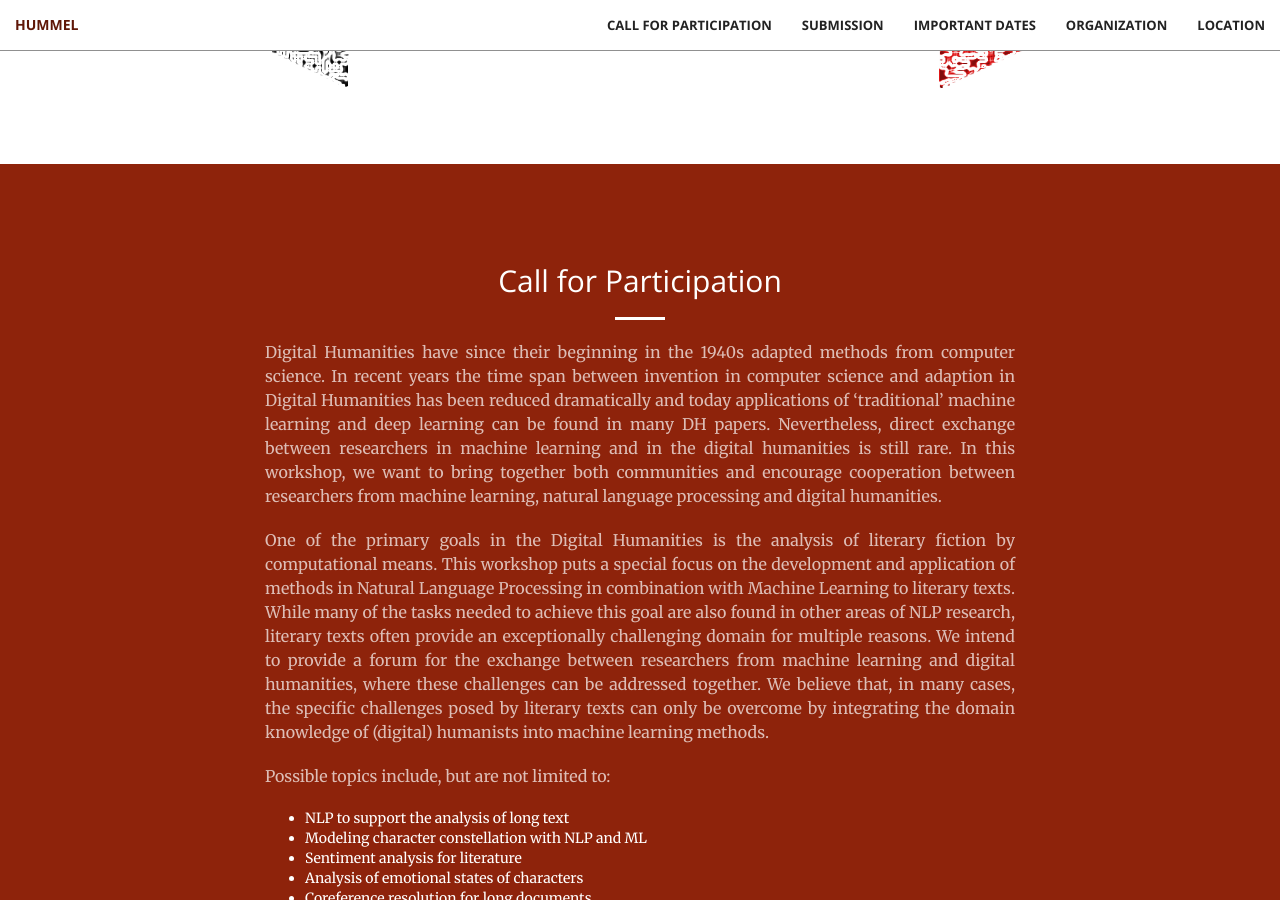
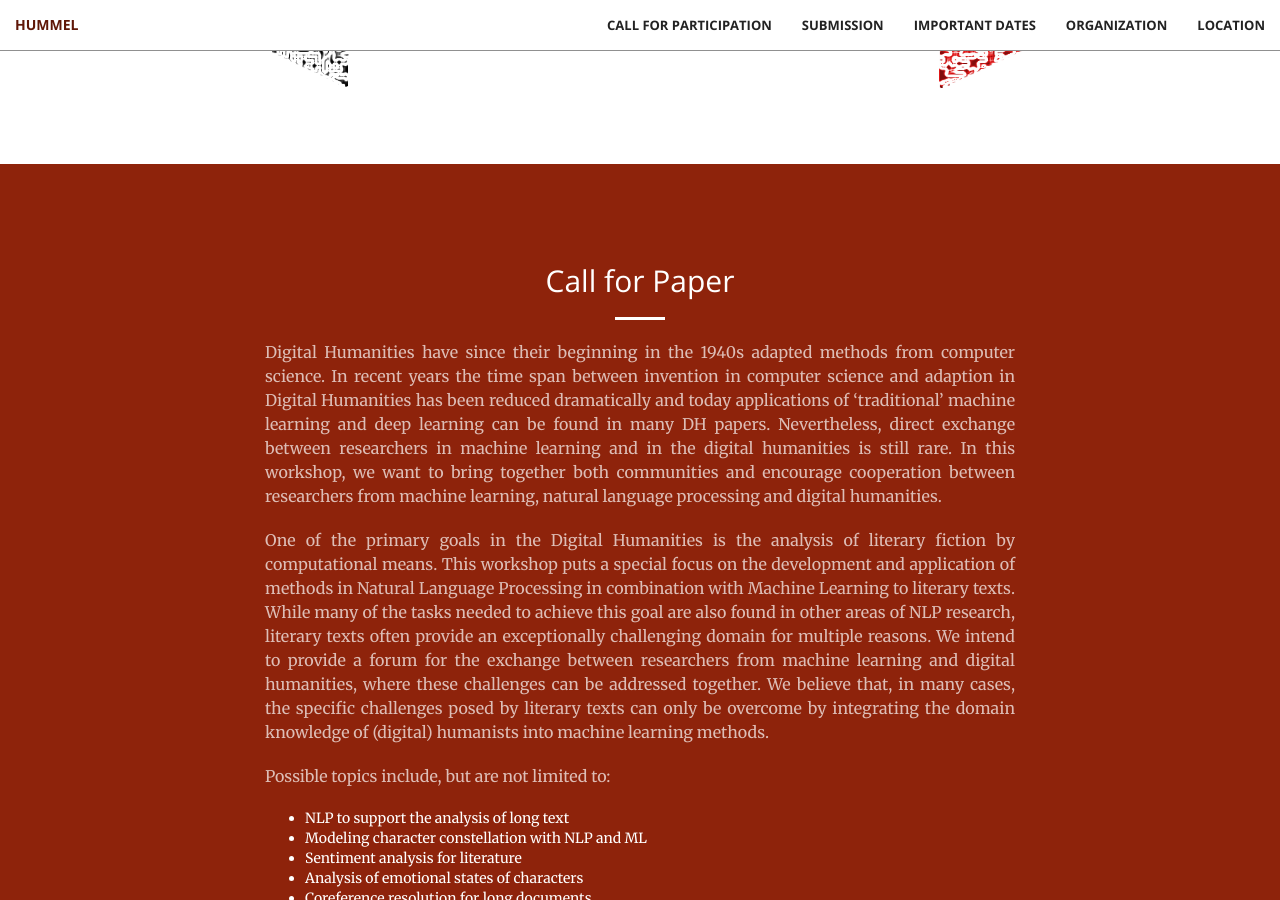
Before and after one commit to cophi-wue/ecml19.hummel.github.io, a Jekyll site: the page built from index.html, in a window 1280 px wide and 900 px high, scrolled down 736 px. Built offline with Jekyll 4.4.1, drawn with Linux system fonts in a browser that asks for light colours.

Commit message:
Update cfp.html

```diff
--- a/_includes/cfp.html
+++ b/_includes/cfp.html
@@ -2,7 +2,7 @@
     <div class="container">
         <div class="row">
             <div class="col-lg-8 col-lg-offset-2 text-center">
-                <h2 class="section-heading">Call for Participation</h2>
+                <h2 class="section-heading">Call for Paper</h2>
                 <hr class="light">
                 <div align="justify">
                 <p class="text-faded">Digital Humanities have since their beginning in the 1940s
```
